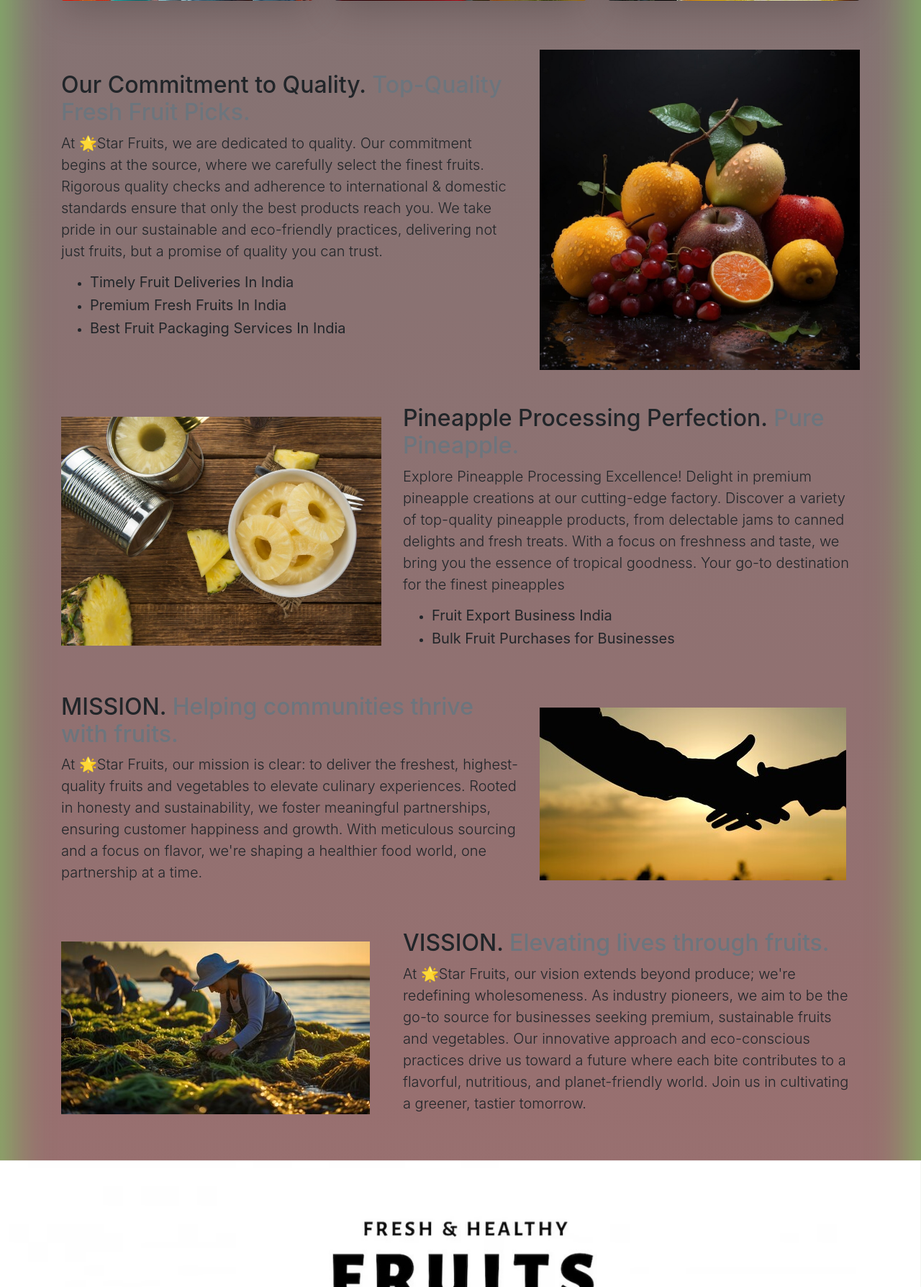
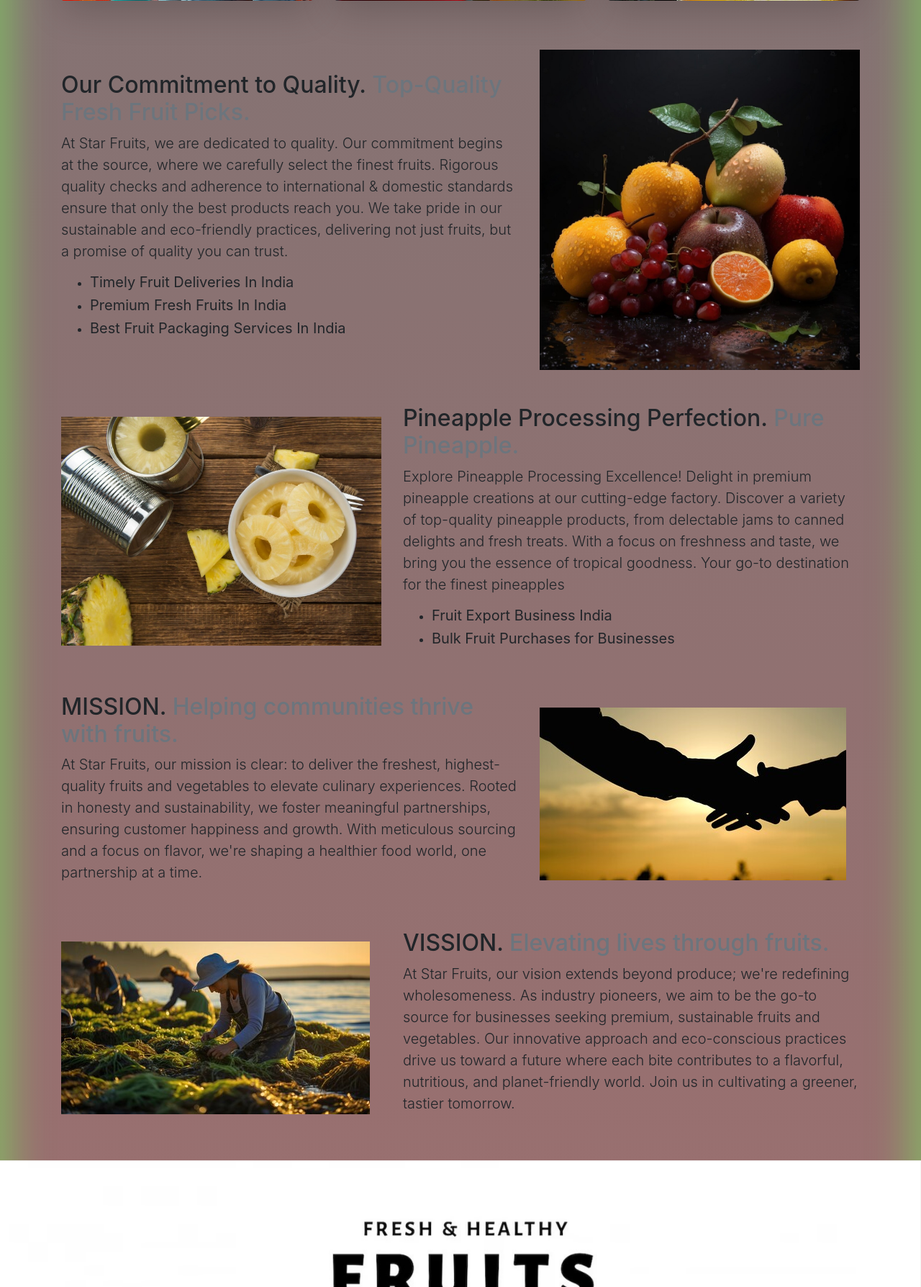
Before and after one commit to Hassanmufezshaikh/starfruit, a PHP site: page /home.php in a window 1280 px wide. Shown: the part 1130-2918 px from the top of the page at 72% size. Run offline with PHP 8.4, Linux system fonts and the light colour scheme; some libraries are stand-ins or nearby versions.

Commit message:
Update abouts.php

```diff
--- a/includes/abouts.php
+++ b/includes/abouts.php
@@ -33,7 +33,7 @@
         <div class="row featurette d-flex justify-content-Center align-items-center">
             <div class="col-md-7">
                 <h2 class="featurette-heading">Our Commitment to Quality. <span class="text-muted">Top-Quality Fresh Fruit Picks.</span></h2>
-                <p class="lead fs-4">At 🌟Star Fruits, we are dedicated to quality. Our commitment begins at the source, where we carefully select the finest fruits. Rigorous quality checks and adherence to international & domestic standards ensure that only the best products reach you. We take pride in our sustainable and eco-friendly practices, delivering not just fruits, but a promise of quality you can trust.</p>
+                <p class="lead fs-4">At Star Fruits, we are dedicated to quality. Our commitment begins at the source, where we carefully select the finest fruits. Rigorous quality checks and adherence to international & domestic standards ensure that only the best products reach you. We take pride in our sustainable and eco-friendly practices, delivering not just fruits, but a promise of quality you can trust.</p>
                 <ul>
                     <li><h6 class="lead fs-3"><b>Timely Fruit Deliveries In India</b></h6> </li>
                     <li><h6 class="lead fs-3"><b>Premium Fresh Fruits In India</b></h6> </li>
@@ -67,7 +67,7 @@
         <div class="row featurette d-flex justify-content-Center align-items-center">
             <div class="col-md-7">
                 <h2 class="featurette-heading">MISSION. <span class="text-muted">Helping communities thrive with fruits.</span></h2>
-                <p class="lead fs-4">At 🌟Star Fruits, our mission is clear: to deliver the freshest, highest-quality fruits and vegetables to elevate culinary experiences. Rooted in honesty and sustainability, we foster meaningful partnerships, ensuring customer happiness and growth. With meticulous sourcing and a focus on flavor, we're shaping a healthier food world, one partnership at a time.</p>
+                <p class="lead fs-4">At Star Fruits, our mission is clear: to deliver the freshest, highest-quality fruits and vegetables to elevate culinary experiences. Rooted in honesty and sustainability, we foster meaningful partnerships, ensuring customer happiness and growth. With meticulous sourcing and a focus on flavor, we're shaping a healthier food world, one partnership at a time.</p>
             </div>
             <div class="col-md-5">
                 <img class="bd-placeholder-img bd-placeholder-img-lg featurette-image img-fluid mx-auto"
@@ -78,7 +78,7 @@
         <div class="row featurette d-flex justify-content-Center align-items-center my-5">
             <div class="col-md-7 order-md-2">
                 <h2 class="featurette-heading">VISSION. <span class="text-muted">Elevating lives through fruits.</span></h2>
-                <p class="lead">At 🌟Star Fruits, our vision extends beyond produce; we're redefining wholesomeness. As industry pioneers, we aim to be the go-to source for businesses seeking premium, sustainable fruits and vegetables. Our innovative approach and eco-conscious practices drive us toward a future where each bite contributes to a flavorful, nutritious, and planet-friendly world. Join us in cultivating a greener, tastier tomorrow.</p>
+                <p class="lead">At Star Fruits, our vision extends beyond produce; we're redefining wholesomeness. As industry pioneers, we aim to be the go-to source for businesses seeking premium, sustainable fruits and vegetables. Our innovative approach and eco-conscious practices drive us toward a future where each bite contributes to a flavorful, nutritious, and planet-friendly world. Join us in cultivating a greener, tastier tomorrow.</p>
             </div>
             <div class="col-md-5">
                 <img class="bd-placeholder-img bd-placeholder-img-lg featurette-image img-fluid mx-auto"
```
